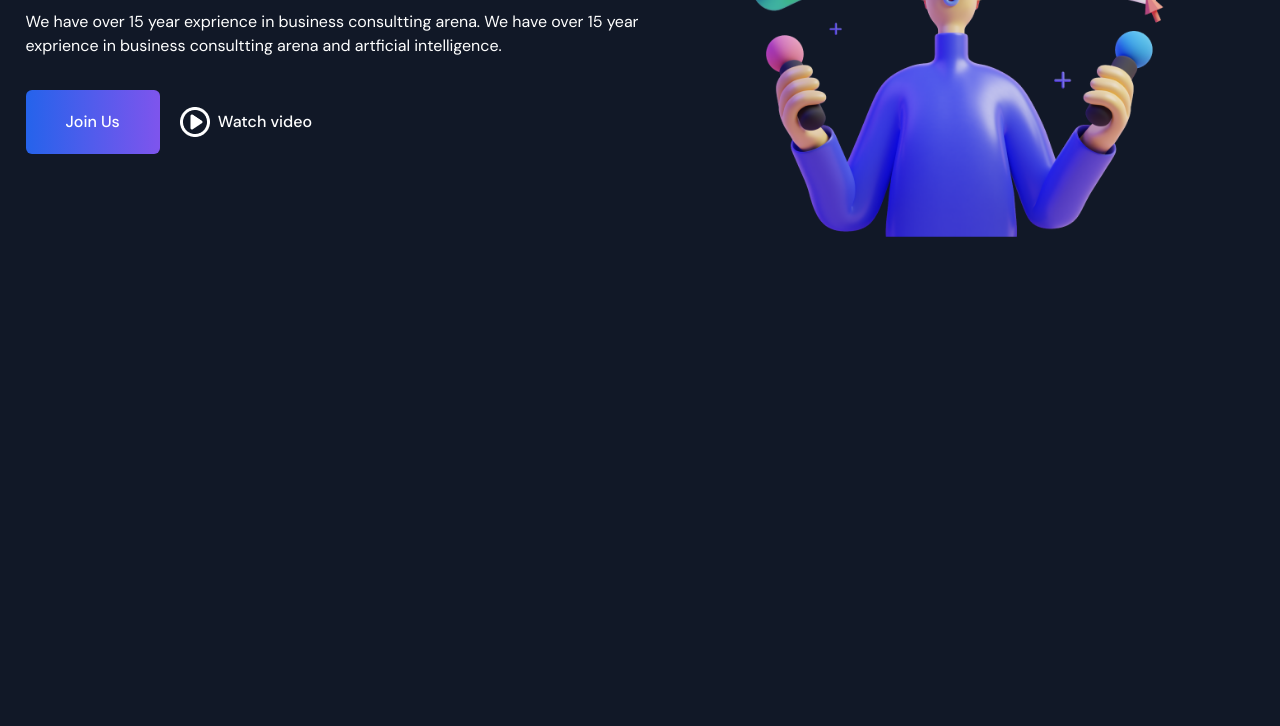
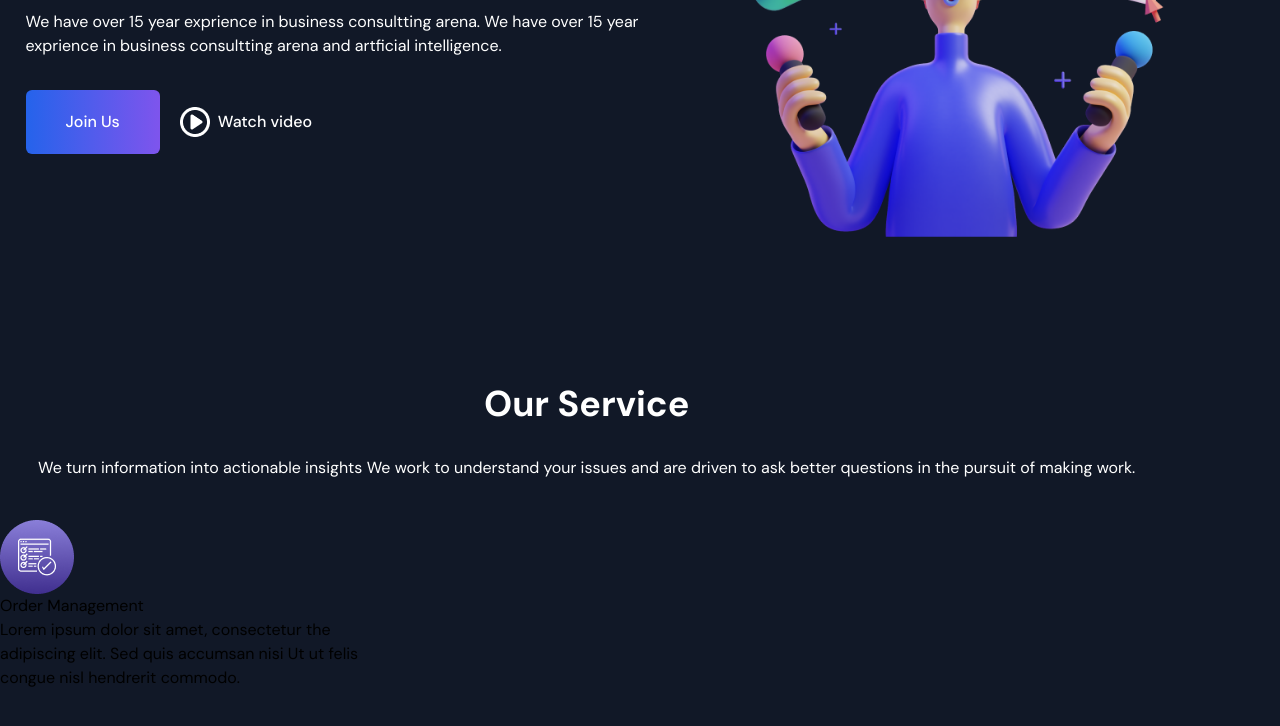
Before and after one commit to rajibdas-it/tailwind-project, a website built with Vite: page index.html in a window 1280 px wide. Shown: the part 416-1142 px from the top of the page. Before the commit the page ends 800 px from the top, so only its background shows below. Built offline with nearby package versions, Linux system fonts and the light colour scheme.

Commit message:
not complete section

```diff
--- a/index.html
+++ b/index.html
@@ -129,6 +129,34 @@
       </div>
       <!-- home section end  -->
       <!-- service section start   -->
+      <div class="container min-h-screen">
+        <div class="service-title flex flex-col justify-center w-11/12">
+          <div class="our-service text-center">
+            <h1 class="text-white text-4xl font-bold mb-8">Our Service</h1>
+            <p class="text-white w-full text-base mb-10">
+              We turn information into actionable insights We work to understand
+              your issues and are driven to ask better questions in the pursuit
+              of making work.
+            </p>
+          </div>
+          <div
+            class="services-box grid grid-cols-1 md:grid-cols-2 lg:grid-cols-3"
+          >
+            <div class="service flex flex-col">
+              <div class="img">
+                <img src="img/servise-icon.png" alt="" />
+              </div>
+              <div class="service title">
+                <h1>Order Management</h1>
+              </div>
+              <p class="service-details">
+                Lorem ipsum dolor sit amet, consectetur the adipiscing elit. Sed
+                quis accumsan nisi Ut ut felis congue nisl hendrerit commodo.
+              </p>
+            </div>
+          </div>
+        </div>
+      </div>
       <!-- service section end   -->
     </div>
 
--- a/style.css
+++ b/style.css
@@ -30,3 +30,12 @@
 
   letter-spacing: 0.02em;
 }
+
+.service-box {
+  background: linear-gradient(
+    268.12deg,
+    rgba(254, 254, 255, 0.032) -11.04%,
+    rgba(255, 255, 255, 0.018) 104.89%
+  );
+  box-shadow: 0px 22px 18px rgba(0, 0, 0, 0.05);
+}
```
